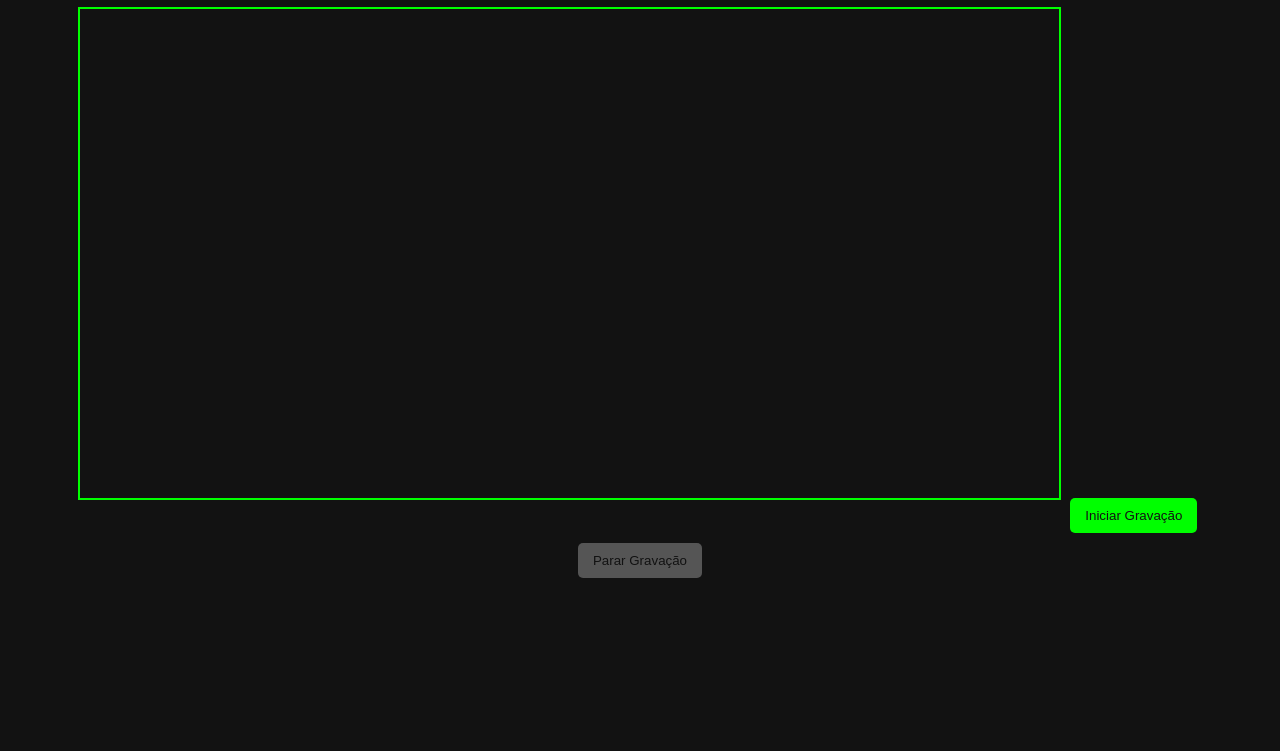
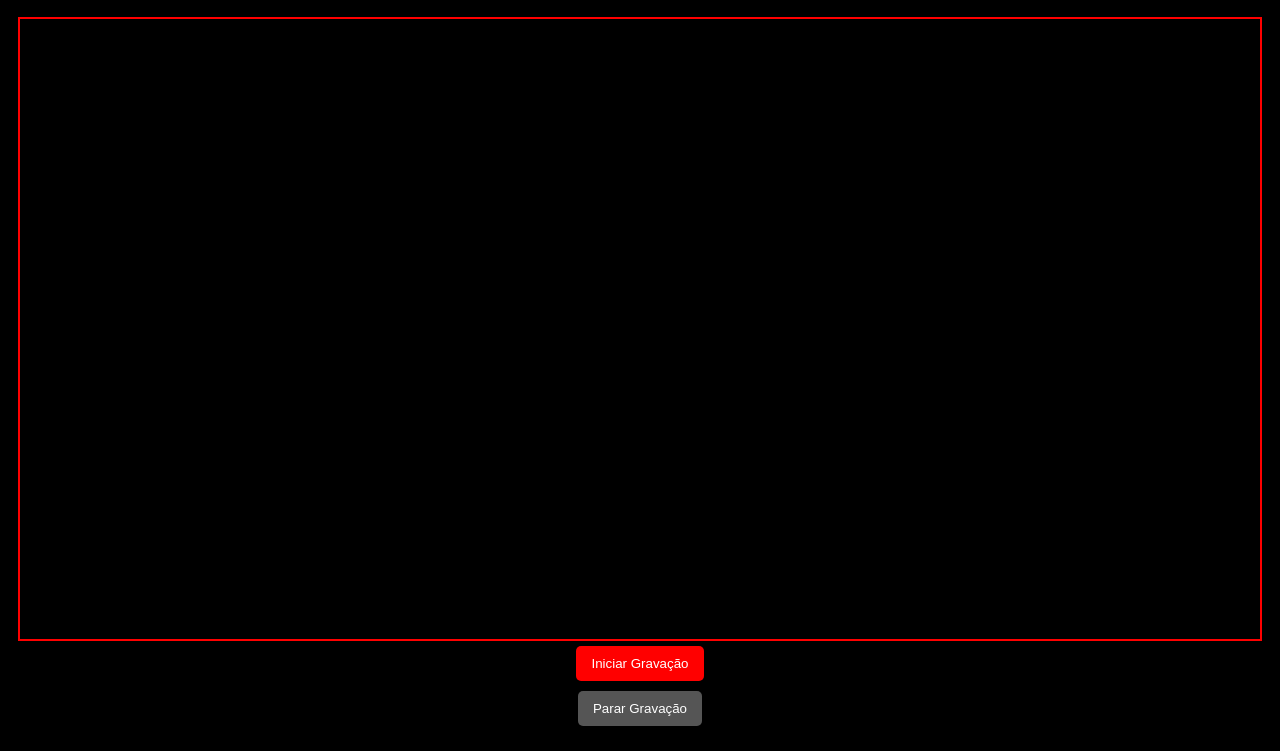
Before and after one commit to TERCEIRO-COMANDO-DA-CAPITAL/GRAVAR-TELA-, a plain HTML site: page index.html in a window 1280 px wide. Shown: the part 101-852 px from the top of the page. Before the commit the page ends 800 px from the top, so only its background shows below. Drawn offline with Linux system fonts and the light colour scheme.

Commit message:
Update style.css

```diff
--- a/style.css
+++ b/style.css
@@ -1,33 +1,60 @@
 body {
-    font-family: Arial, sans-serif;
-    background-color: #121212;
-    color: #e0e0e0;
-    text-align: center;
+    background-color: #000000;
+    color: #E0E0E0;
+    font-family: 'Arial', sans-serif;
+    margin: 0;
     padding: 20px;
+    display: flex;
+    flex-direction: column;
+    align-items: center;
 }
 
-video {
-    width: 80%;
-    height: auto;
-    border: 2px solid #00ff00;
+.container {
+    max-width: 800px;
+    width: 100%;
+}
+
+.card {
+    background-color: #121212;
+    border-radius: 10px;
+    padding: 20px;
+    margin: 10px;
+    width: 100%;
+    box-shadow: 0 4px 8px rgba(0, 0, 0, 0.2);
+}
+
+h1 {
+    font-size: 32px;
     margin-bottom: 20px;
 }
 
+h2 {
+    font-size: 24px;
+}
+
 button {
-    padding: 10px 15px;
-    background-color: #00ff00;
+    background-color: #FF0000;
+    color: #FFFFFF;
     border: none;
     border-radius: 5px;
+    padding: 10px 15px;
     cursor: pointer;
-    color: #121212;
     margin: 5px;
+    transition: background-color 0.3s;
 }
 
 button:hover {
-    background-color: #00cc00;
+    background-color: #FF4D4D;
 }
 
 button:disabled {
     background-color: #555;
     cursor: not-allowed;
 }
+
+video {
+    width: 100%;
+    height: auto;
+    border: 2px solid #FF0000;
+    margin-top: 20px;
+}
```
